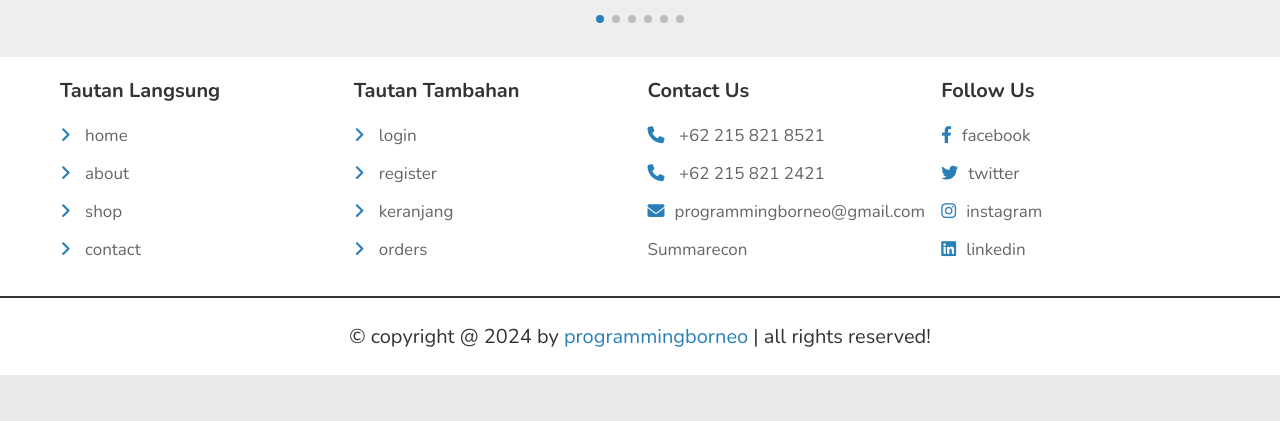
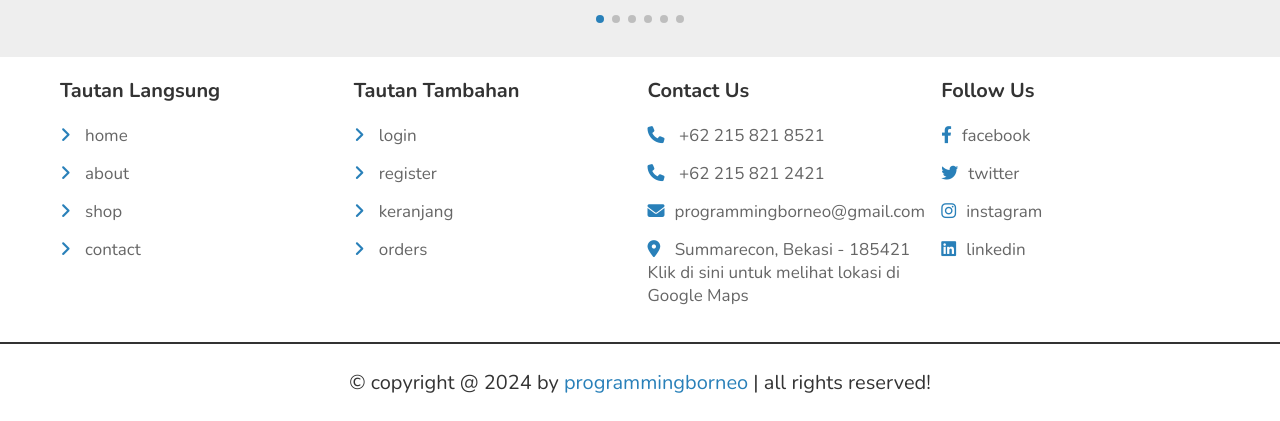
Before and after one commit to riskaadyn/Website-Depot, a PHP site: page /about.php in a window 1280 px wide. Shown: the part 1167-1588 px from the top of the page. Before the commit the page ends 1542 px from the top, so only its background shows below. Run offline with PHP 8.4, Linux system fonts and the light colour scheme; data that the repository does not hold is empty; some libraries are stand-ins or nearby versions.

Commit message:
update use icon maps

```diff
--- a/ecommerce/components/footer.php
+++ b/ecommerce/components/footer.php
@@ -23,8 +23,11 @@
          <a href="#"><i class="fas fa-phone"></i> +62 215 821 8521</a>
          <a href="#"><i class="fas fa-phone"></i> +62 215 821 2421</a>
          <a href="#"><i class="fas fa-envelope"></i>programmingborneo@gmail.com</a>
-         <a href="https://www.google.com/maps?q=Summarecon+Mall+Bekasi" target="_blank">Summarecon</a>
-
+         <a href="https://www.google.com/maps?q=Summarecon+Mall+Bekasi" target="_blank">
+            <i class="fas fa-map-marker-alt"></i> Summarecon, Bekasi - 185421
+            <br>
+            Klik di sini untuk melihat lokasi di Google Maps
+        </a>
 
       </div>
 
```
